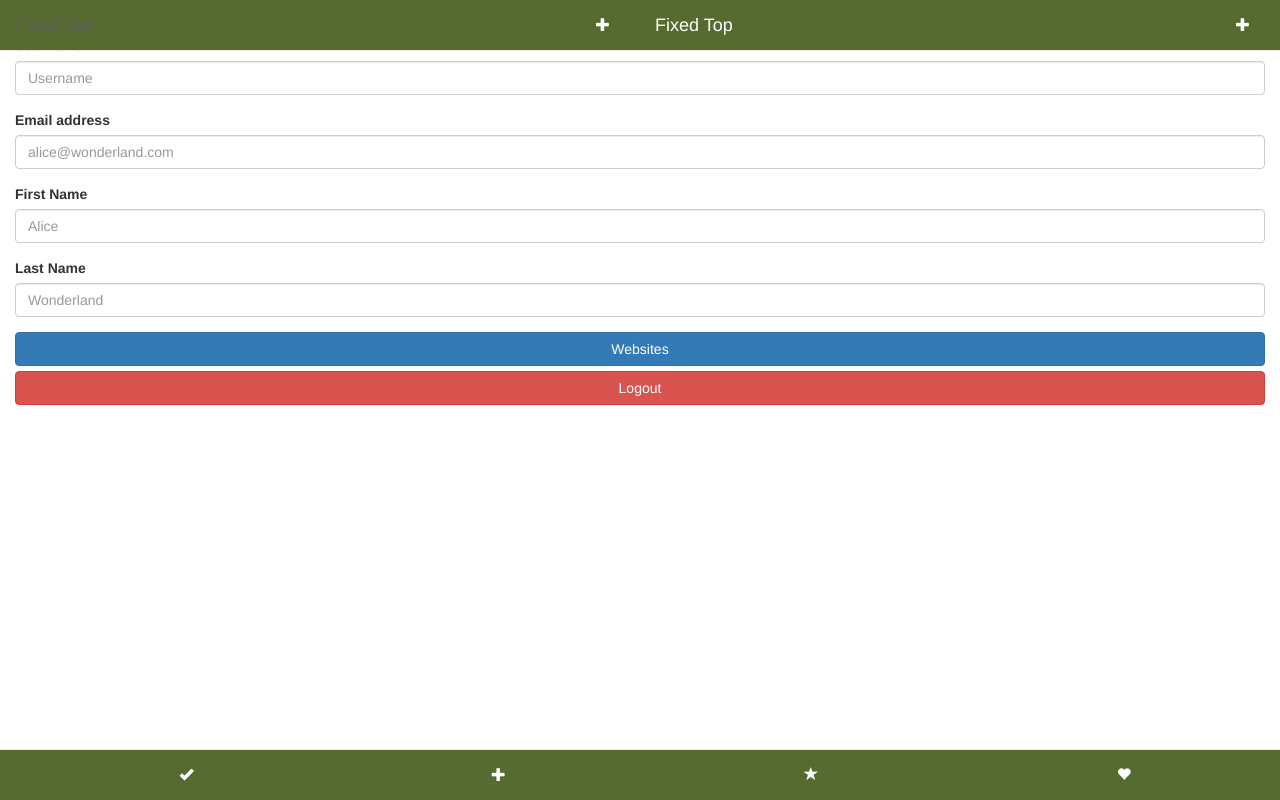
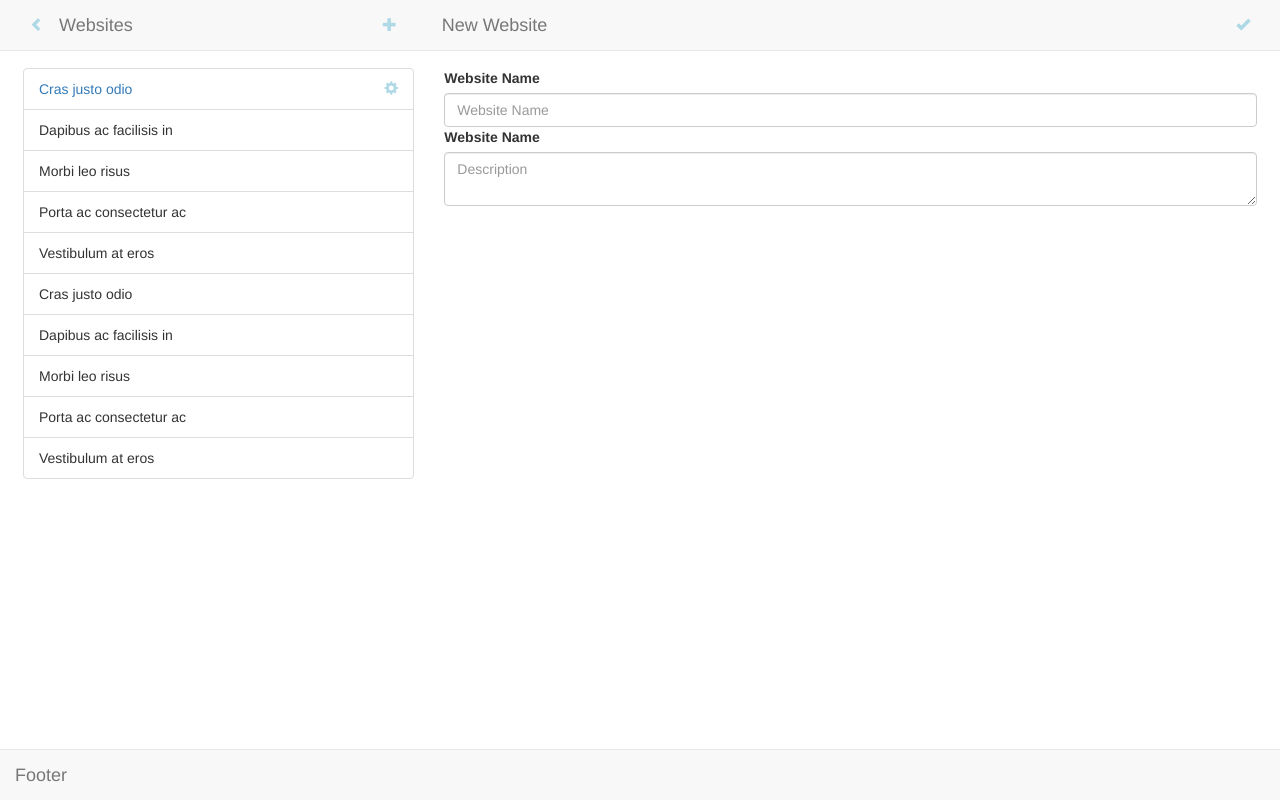
Before and after one commit to noi10/webdev-spring-2017, a website: page public/assignment/assignment1/User/index.html in a window 1280 px wide. Drawn offline with nearby package versions, Linux system fonts and the light colour scheme.

Commit message:
change implement way to be concise

```diff
--- a/public/assignment/assignment1/User/index.html
+++ b/public/assignment/assignment1/User/index.html
@@ -1,114 +1,84 @@
 <!DOCTYPE html>
 <html lang="en">
 <head>
+    <link href="../../../bootstrap/css/bootstrap.css" rel="stylesheet"/>
+
     <meta charset="UTF-8">
-    <title>Title</title>
-    <link href="https://maxcdn.bootstrapcdn.com/bootstrap/3.3.6/css/bootstrap.min.css" rel="stylesheet"/>
-    <link href="style.css" rel="stylesheet"/>
-    <style>
-        .navbar-default {
-            background-color: darkolivegreen;
-        }
-        .navbar-default .navbar-brand {
-            color: white;
-        }
-        .navbar-default .navbar-link {
-            color: white;
-        }
-        .navbar-text a {
-            color: white;
-        }
-        body {
-            padding-top: 36px;
-            padding-bottom: 60px;
-        }
-    </style>
+    <title>Website List</title>
 </head>
 <body>
 
 <nav class="navbar navbar-default navbar-fixed-top">
     <div class="row container-fluid">
-        <div class="col-xs-6">
+        <div class="col-sm-4 hidden-xs">
+            <div class="navbar-text pull-left">
+                <a href="../user/profile.html">
+                    <span class="glyphicon glyphicon-chevron-left"></span>
+                </a>
+            </div>
             <div class="navbar-text pull-right">
-                <a href="#" class="navbar-link">
-                  <span class="glyphicon glyphicon-plus">
-                  </span>
+                <a href="website-new.html">
+                    <span class="glyphicon glyphicon-plus"></span>
                 </a>
             </div>
             <div class="navbar-header">
-                <a class="navbar-brand" href="#">
-                    Fixed Top
+                <a class="navbar-brand" href="#">Websites</a>
+            </div>
+        </div>
+        <div class="col-sm-8">
+            <div class="navbar-text pull-left visible-xs">
+                <a href="../user/profile.html">
+                    <span class="glyphicon glyphicon-chevron-left"></span>
                 </a>
             </div>
-        </div>
-        <div class="col-xs-6">
             <div class="navbar-text pull-right">
-                <a href="#" class="navbar-link">
-                  <span class="glyphicon glyphicon-plus">
-                  </span>
+                <a href="website-list.html">
+                    <span class="glyphicon glyphicon-ok"></span>
                 </a>
             </div>
             <div class="navbar-header">
-                <a class="navbar-brand" href="#">
-                    Fixed Top
-                </a>
+                <a class="navbar-brand" href="#">New Website</a>
             </div>
         </div>
     </div>
 </nav>
 
+<div class="row container-fluid">
+    <div class="col-sm-4 hidden-xs">
+        <ul class="list-group">
+            <li class="list-group-item">
+                <a href="page-list.html">
+                    Cras justo odio
+                </a>
+                <a href="website-edit.html" class="pull-right">
+                    <span class="glyphicon glyphicon-cog"></span>
+                </a>
+            </li>
+            <li class="list-group-item">Dapibus ac facilisis in</li>
+            <li class="list-group-item">Morbi leo risus</li>
+            <li class="list-group-item">Porta ac consectetur ac</li>
+            <li class="list-group-item">Vestibulum at eros</li>
+            <li class="list-group-item">Cras justo odio</li>
+            <li class="list-group-item">Dapibus ac facilisis in</li>
+            <li class="list-group-item">Morbi leo risus</li>
+            <li class="list-group-item">Porta ac consectetur ac</li>
+            <li class="list-group-item">Vestibulum at eros</li>
+        </ul>
+    </div>
+    <div class="col-sm-8">
+        <label for="name">Website Name</label>
+        <input class="form-control" id="name" placeholder="Website Name">
 
-<div class="container-fluid">
+        <label for="description">Website Name</label>
+        <textarea class="form-control" id="description" placeholder="Description"></textarea>
+    </div>
+</div>
 
-
-    <form>
-        <div class="form-group">
-            <label for="username">Username</label>
-            <input type="text" class="form-control" id="username" placeholder="Username">
-        </div>
-        <div class="form-group">
-            <label for="email">Email address</label>
-            <input type="email" class="form-control" id="email" placeholder="alice@wonderland.com">
-        </div>
-        <div class="form-group">
-            <label for="first-name">First Name</label>
-            <input type="text" class="form-control" id="first-name" placeholder="Alice">
-        </div>
-        <div class="form-group">
-            <label for="last-name">Last Name</label>
-            <input type="text" class="form-control" id="last-name" placeholder="Wonderland">
-        </div>
-    </form>
-
-    <a class="btn btn-primary btn-block"
-       href="website-list.html">Websites</a>
-    <a class="btn btn-danger  btn-block"
-       href="login.html">Logout</a>
-</div>
 
 <nav class="navbar navbar-default navbar-fixed-bottom">
     <div class="container-fluid">
-        <div class="row navbar-text" style="width: 100%;">
-            <div class="col-xs-3 text-center">
-                <a href="#">
-                    <span class="glyphicon glyphicon-ok"></span>
-                </a>
-            </div>
-            <div class="col-xs-3 text-center">
-                <a href="#">
-                    <span class="glyphicon glyphicon-plus"></span>
-                </a>
-            </div>
-            <div class="col-xs-3 text-center">
-                <a href="#">
-                    <span class="glyphicon glyphicon-star"></span>
-                </a>
-            </div>
-            <div class="col-xs-3 text-center">
-                <a href="#">
-                    <span class="glyphicon glyphicon-heart"></span>
-                </a>
-            </div>
+        <div class="navbar-header">
+            <a class="navbar-brand" href="#">Footer</a>
         </div>
     </div>
 </nav>
```
Also changed, not shown: public/assignment/assignment1/Page/page-edit.html (+10 -38 lines), public/assignment/assignment1/Page/page-list.html (+1 -1 lines), public/assignment/assignment1/Page/page-new.html (+8 -33 lines), public/assignment/assignment1/Website/website-edit.html (+9 -36 lines), public/assignment/assignment1/Website/website-list.html (+1 -1 lines), public/assignment/assignment1/Website/website-new.html (+9 -33 lines).
